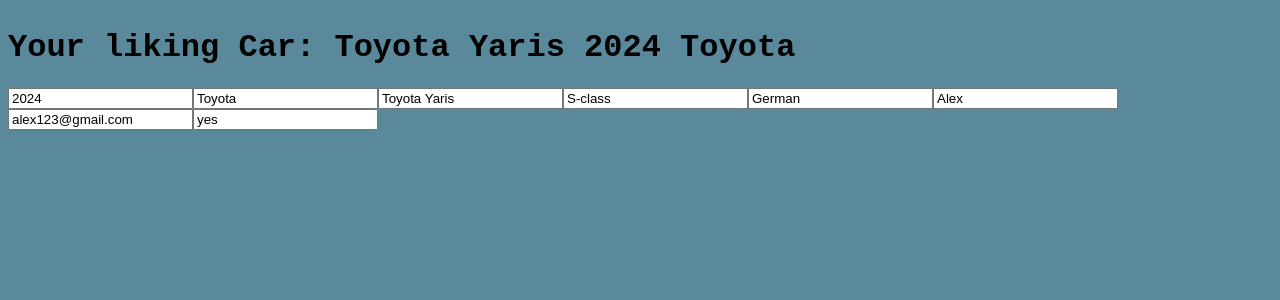
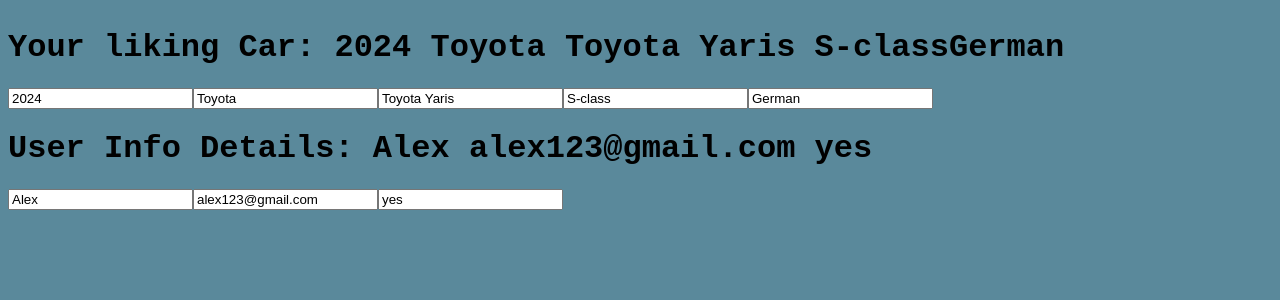
Before and after one commit to F-cloud-source/react-learning-lab, a React (Vite) app: page / in a window 1280 px wide. Shown: the top 300 px of the page. Built offline with nearby package versions, Linux system fonts and the light colour scheme.

Commit message:
Update gitignore nodemodule issue & Work in Object | State Management

```diff
--- a/src/Objects.jsx
+++ b/src/Objects.jsx
@@ -84,23 +84,24 @@
 };
 
 
-// UI rendering in React.Js
+// UI rendering of Objects Component based in React.Js
   return(
     <div>
-        <h1>Your liking Car: {car.model}  {car.year} {car.make} </h1>
+        <h1>Your liking Car: {car.year} {car.make} {car.model} {car.quality}{car.export} </h1>
         <input type="number" value={car.year} onChange={HanldeYearChange}/>
         <input type="text"  value={car.make}  onChange={HanldeMakeChange}/>
         <input type="text"  value={car.model}  onChange={HanldeModelChange}/>
-        <input type="text"  value={car.quality}  onchange={HanldeQualityChange}/>
-        <input type="text"  value={car.export}  onchange={HanldleExportChange}/>
-        <input type="text"  value={userName.name}  onchange={HandleNameChange}/>
-        <input type="text"  value={userName.emailId}  onchange={HandleEmailIDChange}/>
-        <input type="text"  value={userName.MarriedStatus}  onchange={HandleMartialStatusChange}/>
+        <input type="text"  value={car.quality}  onChange={HanldeQualityChange}/>
+        <input type="text"  value={car.export}  onChange={HanldleExportChange}/>
+
+      <h1>User Info Details: {userName.name} {userName.emailId} {userName.MarriedStatus}</h1>
+        <input type="text"  value={userName.name}  onChange={HandleNameChange}/>
+        <input type="text"  value={userName.emailId}  onChange={HandleEmailIDChange}/>
+        <input type="text"  value={userName.MarriedStatus}  onChange={HandleMartialStatusChange}/>
 
     </div>
   )
 
-}
-
+};
 
 export default Object;
```
Also changed, not shown: 1 other file (tests, documents, lock files or other folders).
